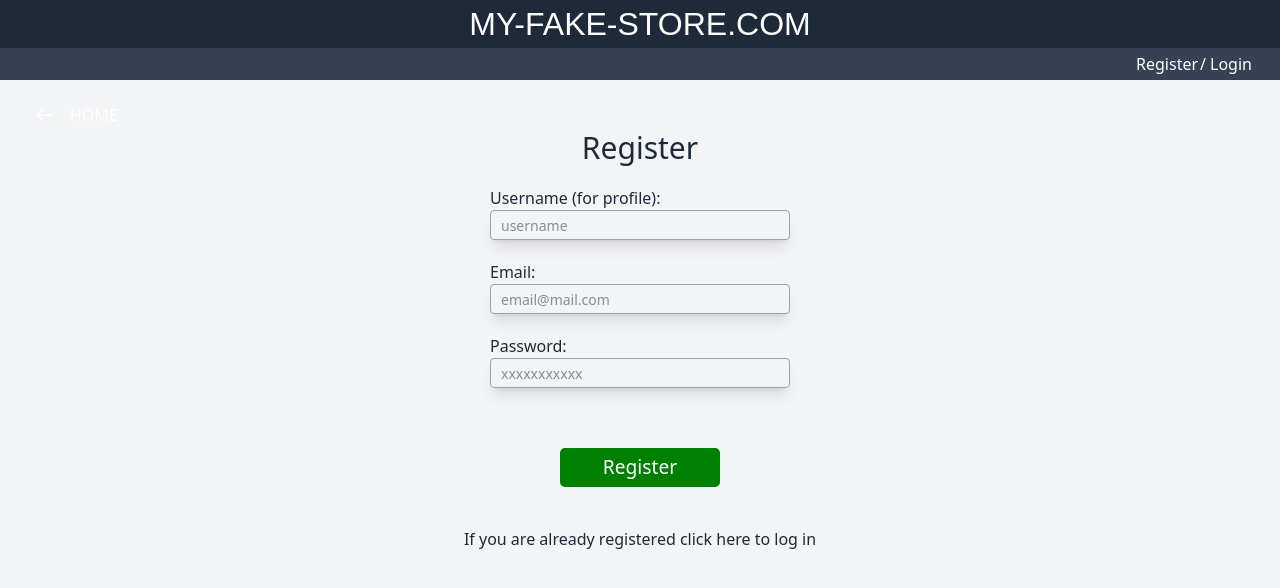
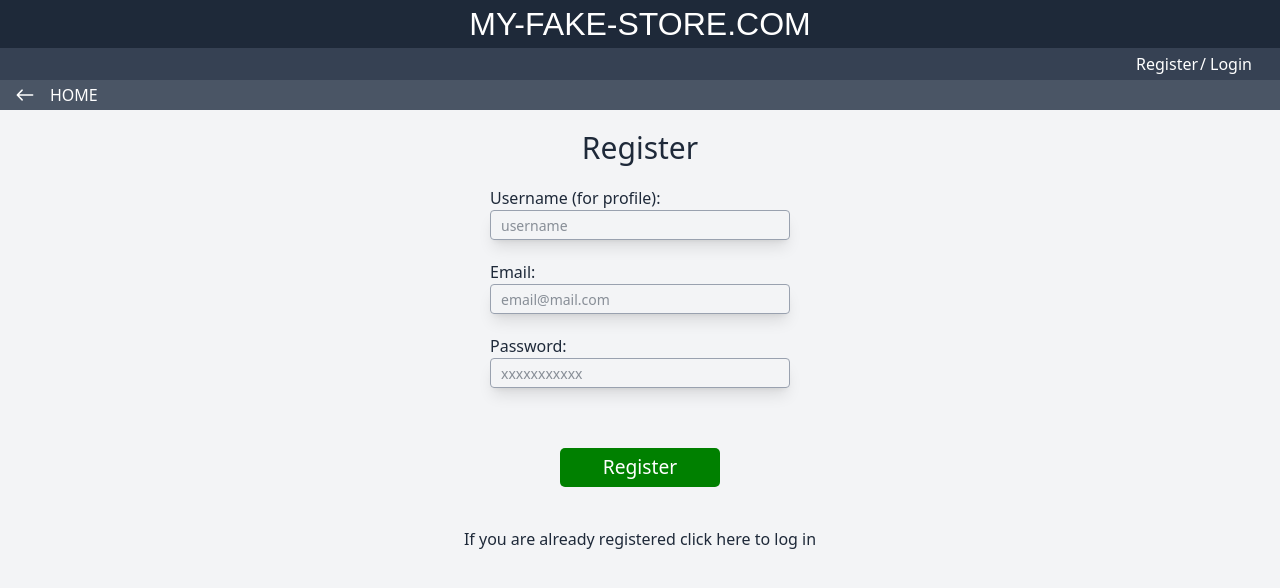
Before and after one commit to Mathew-Ritchie/Fake_Store_Mathew_Ritchie, a React (Vite) app in the folder client/: page /register in a window 1280 px wide. Shown: the top 588 px of the page. Built offline with nearby package versions, Linux system fonts and the light colour scheme; a web font is replaced by a local one.

Commit message:
Updated styling for homebtn and related pages.

```diff
--- a/client/src/Components/Headers_and_Footers/ProductPageHeader.jsx
+++ b/client/src/Components/Headers_and_Footers/ProductPageHeader.jsx
@@ -8,10 +8,9 @@ export default function ProductPageHeader() {
   //   console.log(productInfo);
 
   return (
-    <div className="product-page-header-div bg-gray-700 flex justify-between items-center h-[35px] px-2.5 mb-5 w-full">
-      <div className="product-page-header-backbtn-title-div flex justify-between items-center h-[35px] gap-1">
-        <HomeButton />
-      </div>
+    <div className="product-page-header-div bg-gray-600 flex justify-between items-center h-[35px] px-2.5 mb-5 w-full">
+      <HomeButton />
+
       <div className="product-page-header-favbtn-cartbtn-div flex justify-between items-center h-[35px] gap-1">
         <GoToFavouritesBtn />
         <Cart />
--- a/client/src/Components/buttons/HomeButton.jsx
+++ b/client/src/Components/buttons/HomeButton.jsx
@@ -5,6 +5,7 @@ export default function HomeButton() {
   const navigate = useNavigate();
 
   return (
+    <div className="w-full bg-gray-600">
       <button
         onClick={() => navigate("/")}
         className="home-button flex justify-start items-center px-2.5 gap-2.5 no-underline text-gray-800"
@@ -12,5 +13,6 @@ export default function HomeButton() {
         <IoIosArrowRoundBack className="back-arrow text-white text-3xl" />
         <h2 className="text-white">HOME</h2>
       </button>
+    </div>
   );
 }
--- a/client/src/Pages/CartPage.jsx
+++ b/client/src/Pages/CartPage.jsx
@@ -111,9 +111,8 @@ export default function CartPage() {
 
   return (
     <div className="cart-container bg-gray-100 w-full flex flex-col items-center">
-      <div className="cart-home-btn-div w-full bg-gray-600">
-        <HomeButton />
-      </div>
+      <HomeButton />
+
       <h2 className="cart-page-sub-title text-center w-full sm:w-[500px] bg-white py-8 text-3xl">
         Your Shopping Cart
       </h2>
--- a/client/src/Pages/FavouritesPage.jsx
+++ b/client/src/Pages/FavouritesPage.jsx
@@ -12,9 +12,7 @@ export default function FavouritesPage() {
   if (!favourites || favourites.length === 0) {
     return (
       <div className="favourites-empty-message w-full">
-        <div className="w-full bg-gray-600">
-          <HomeButton />
-        </div>
+        <HomeButton />
 
         <h2 className="text-center">Your Favourites</h2>
         <p className="text-center">
@@ -27,9 +25,8 @@ export default function FavouritesPage() {
   //If there are favourites.
   return (
     <div className="favourites-page-container w-full bg-gray-200 flex flex-col justify-center items-center pb-10">
-      <div className="favourites-page-link-title-div bg-gray-600 w-full flex justify-start items-center px-2.5 gap-2.5">
-        <HomeButton />
-      </div>
+      <HomeButton />
+
       <h2 className="cart-page-sub-title bg-white mb-0 p-4 sm:w-[500px] w-full text-center text-3xl">
         Your Favourites
       </h2>
--- a/client/src/credentialCertification/LogIn.jsx
+++ b/client/src/credentialCertification/LogIn.jsx
@@ -29,14 +29,14 @@ function Login() {
   };
 
   return (
+    <div className="w-full">
+      <div className="flex w-full justify-start items-center">
+        <HomeButton />
+      </div>
       <form
         onSubmit={handleLoginSubmit}
         className="login-form-wrapper w-full flex flex-col justify-start items-center bg-gray-100 p-8 text-gray-800 h-screen"
       >
-      <div className="flex w-full justify-start items-center">
-        <HomeButton />
-      </div>
-
         <h2 className="login-form-title mt-0 text-3xl mb-5">Login</h2>
 
         {/* ✅ Show error messages */}
@@ -84,6 +84,7 @@ function Login() {
           </p>
         </div>
       </form>
+    </div>
   );
 }
 
--- a/client/src/credentialCertification/Register.jsx
+++ b/client/src/credentialCertification/Register.jsx
@@ -29,14 +29,16 @@ function Register() {
   };
 
   return (
+    <div className="w-full">
+      <div className="w-full">
+        {" "}
+        <HomeButton />
+      </div>
+
       <form
         onSubmit={handleSubmit}
         className="register-form flex flex-col justify-start items-center bg-gray-100 p-5 text-gray-800 w-full h-screen"
       >
-      <div className="flex w-full justify-start items-center">
-        <HomeButton />
-      </div>
-
         <h2 className="login-form-title mt-0 text-3xl mb-5">Register</h2>
 
         {/* Success / Error messages */}
@@ -98,6 +100,7 @@ function Register() {
           </p>
         </div>
       </form>
+    </div>
   );
 }
 
```
Lines whose indentation alone changed are shown as unchanged.
